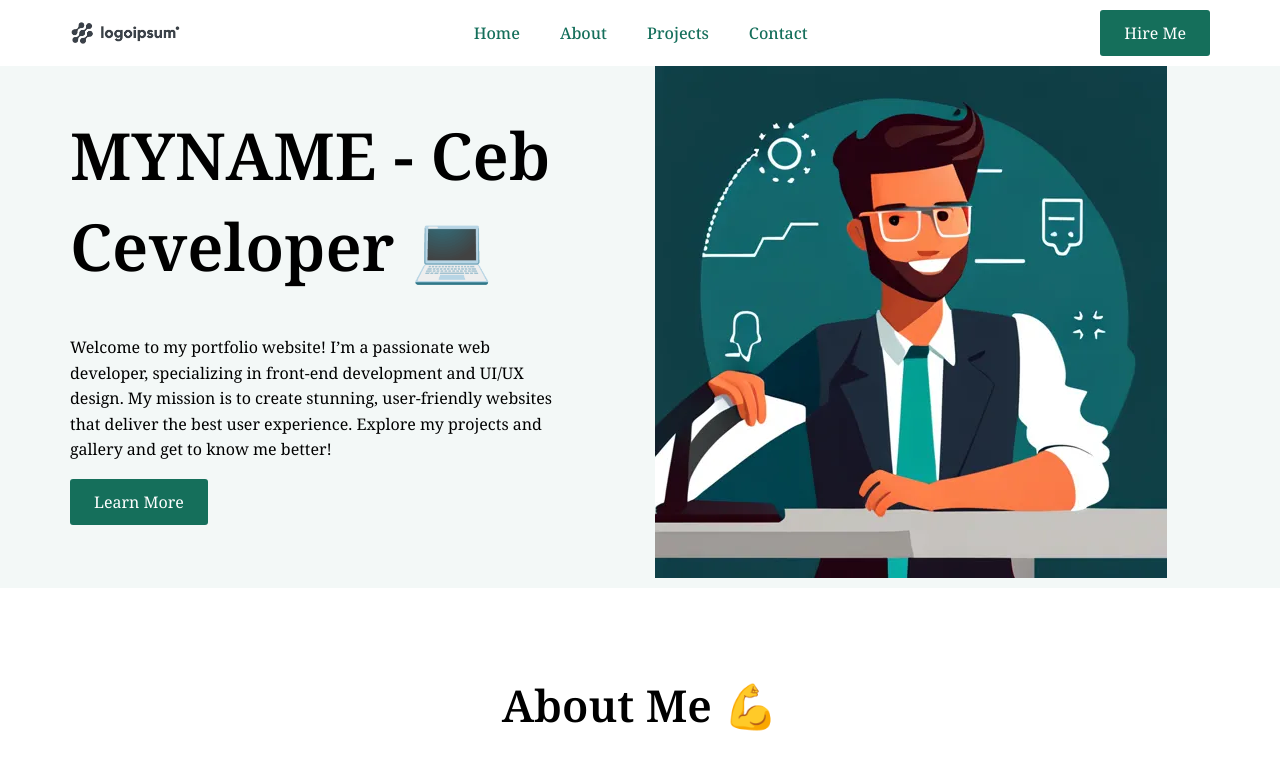
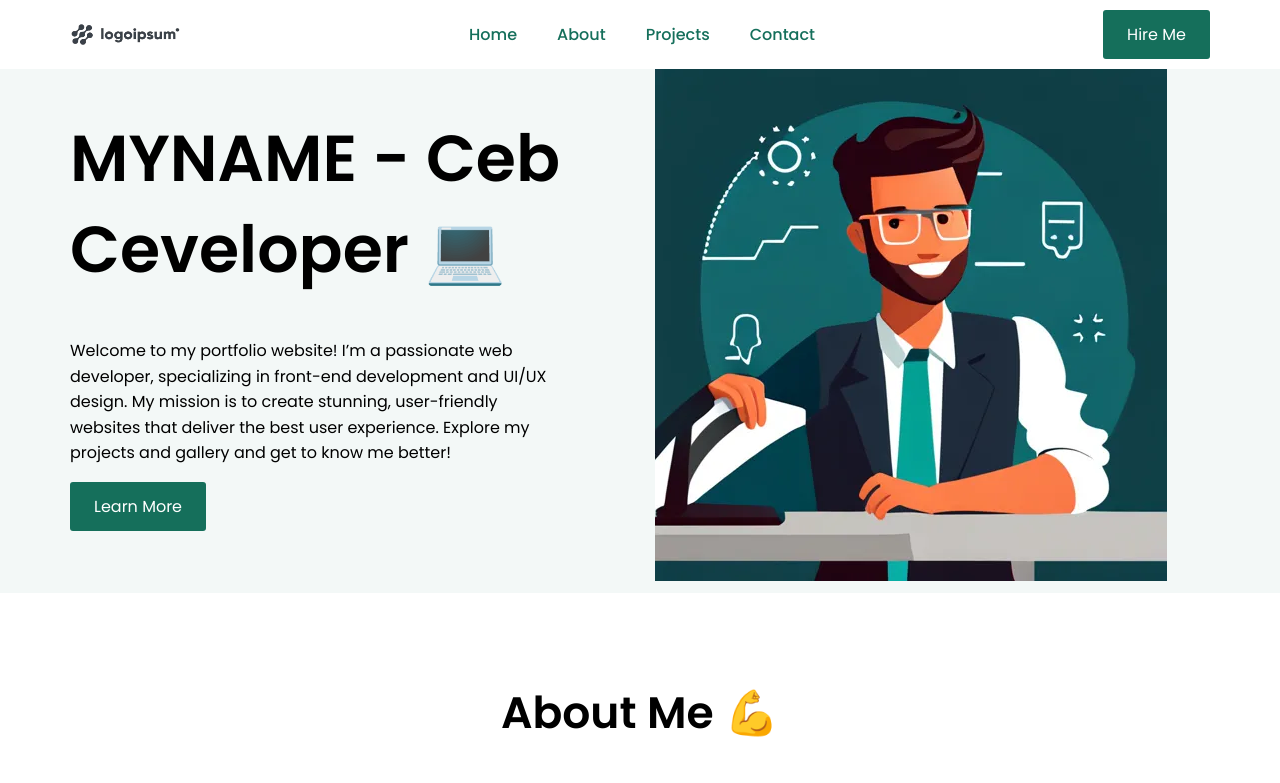
Before and after one commit to nurkanat-doszhan/portfolio, a React (Create React App) app: page / in a window 1280 px wide. Shown: the top 783 px of the page. Built offline with nearby package versions, Linux system fonts and the light colour scheme; no server answers.

Commit message:
Новый шрифт

```diff
--- a/src/index.css
+++ b/src/index.css
@@ -1,9 +1,9 @@
-@import url('https://fonts.googleapis.com/css2?family=Noto+Serif:wght@300;400;500;600&display=swap');
+@import url('https://fonts.googleapis.com/css2?family=Poppins:wght@300;400;500;600&display=swap');
 
 body {
   margin: 0;
   font-size: 16px;
-  font-family: 'Noto Serif', serif;
+  font-family: 'Poppins', serif;
   -webkit-font-smoothing: antialiased;
   -moz-osx-font-smoothing: grayscale;
 }
```
